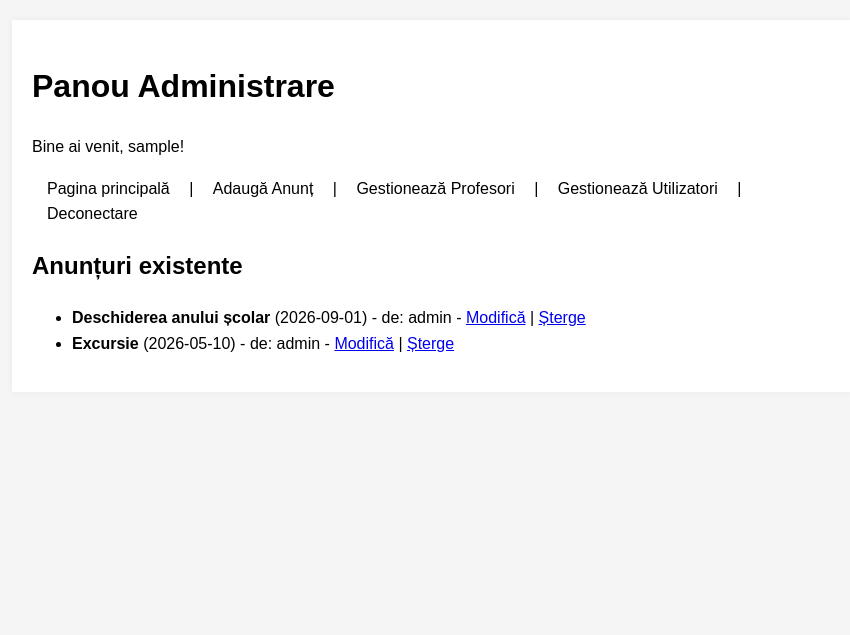
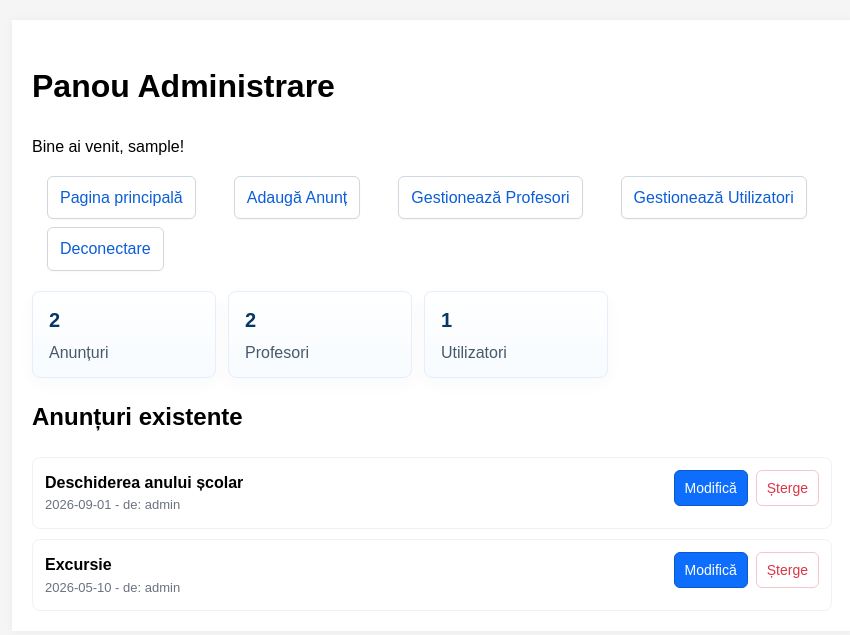
Before and after one commit to zbardian/scoala_gimnaziala, a PHP site: page /admin/dashboard.php in a window 1280 px wide. Shown: the top 635 px of the page, without its empty margins (208-1058 px from the left). Run offline with PHP 8.4, Linux system fonts and the light colour scheme; the visitor is signed in with stand-in values (Sample User, id 1); data comes from the database, SQL or seed files in the repository.

Commit message:
commit 17

```diff
--- a/admin/dashboard.php
+++ b/admin/dashboard.php
@@ -19,36 +19,57 @@ function is_admin() {
     <main class="container">
         <h1>Panou Administrare</h1>
         <p>Bine ai venit, <?php echo htmlspecialchars($_SESSION['username'], ENT_QUOTES, 'UTF-8'); ?>!</p>
-        <nav>
-            <a href="/sg/index.php">Pagina principală</a> |
-            <a href="adauga_anunt.php">Adaugă Anunț</a> |
-<!--            <a href="modifica_anunt.php">Modifică Anunț</a> |
-            <a href="sterge_anunt.php">Șterge Anunț</a> | -->
-            <a href="profesori.php">Gestionează Profesori</a> |
+        <nav class="admin-nav">
+            <a href="/sg/index.php">Pagina principală</a>
+            <a href="adauga_anunt.php">Adaugă Anunț</a>
+            <a href="profesori.php">Gestionează Profesori</a>
             <?php if (is_admin()): ?>
-                <a href="users.php">Gestionează Utilizatori</a> |
+                <a href="users.php">Gestionează Utilizatori</a>
             <?php endif; ?>
             <a href="logout.php">Deconectare</a>
         </nav>
+
+        <div class="stats-row">
+            <div class="stat-card">
+                <h3><?php
+                $countA = mysqli_fetch_row(mysqli_query($conn, 'SELECT COUNT(*) FROM anunturi'))[0] ?? 0;
+                echo (int)$countA;
+                ?></h3>
+                <p>Anunțuri</p>
+            </div>
+            <div class="stat-card">
+                <h3><?php
+                $countP = mysqli_fetch_row(mysqli_query($conn, 'SELECT COUNT(*) FROM profesori'))[0] ?? 0;
+                echo (int)$countP;
+                ?></h3>
+                <p>Profesori</p>
+            </div>
+            <div class="stat-card">
+                <h3><?php
+                $countU = mysqli_fetch_row(mysqli_query($conn, 'SELECT COUNT(*) FROM utilizatori'))[0] ?? 0;
+                echo (int)$countU;
+                ?></h3>
+                <p>Utilizatori</p>
+            </div>
+        </div>
 
         <h2>Anunțuri existente</h2>
         <?php
         $sql = "SELECT a.*, u.username FROM anunturi a LEFT JOIN utilizatori u ON a.id_utilizator = u.id_utilizator ORDER BY data_publicare DESC";
         $res = mysqli_query($conn, $sql);
         if ($res && mysqli_num_rows($res) > 0) {
-            echo '<ul>';
+            echo '<ul class="announcements">';
             while ($r = mysqli_fetch_assoc($res)) {
                 $id = (int)$r['id_anunt'];
                 $title = htmlspecialchars($r['titlu'], ENT_QUOTES,'UTF-8');
                 $date = htmlspecialchars($r['data_publicare'],ENT_QUOTES,'UTF-8');
                 $author = htmlspecialchars($r['username'] ?? 'anonim',ENT_QUOTES,'UTF-8');
-                echo '<li><strong>'.$title.'</strong> ('.$date.') - de: '.$author;
-                // edit link for admin and editor
-                echo ' - <a href="modifica_anunt.php?id='.$id.'">Modifică</a>';
-                // delete link only for admin
-                if (is_admin()) {
-                    echo ' | <a href="sterge_anunt.php?id='.$id.'" onclick="return confirm(\'Ștergi anunț?\')">Șterge</a>';
-                }
+                echo '<li class="announcement-item">';
+                echo '<div><strong>'.$title.'</strong><div class="announcement-meta">'.$date.' - de: '.$author.'</div></div>';
+                echo '<div class="announcement-actions">';
+                echo '<a class="btn btn-edit" href="modifica_anunt.php?id='.$id.'">Modifică</a>';
+                if (is_admin()) echo ' <a class="btn btn-delete" href="sterge_anunt.php?id='.$id.'" onclick="return confirm(\'Ștergi anunț?\')">Șterge</a>';
+                echo '</div>';
                 echo '</li>';
             }
             echo '</ul>';
--- a/style.css
+++ b/style.css
@@ -51,3 +51,58 @@ footer {
     nav a { display:block; margin:6px 0; }
     main { margin: 10px; }
 }
+
+/* Admin dashboard styles */
+.admin-nav {
+    display: flex;
+    flex-wrap: wrap;
+    gap: 8px;
+    margin: 12px 0 20px;
+    align-items: center;
+}
+.admin-nav a {
+    background: #fff;
+    border: 1px solid #d0d7de;
+    color: #0b5ed7;
+    padding: 8px 12px;
+    border-radius: 6px;
+    text-decoration: none;
+    box-shadow: 0 1px 2px rgba(0,0,0,0.03);
+    transition: all 0.15s ease-in-out;
+}
+.admin-nav a:hover { transform: translateY(-2px); box-shadow: 0 4px 12px rgba(0,0,0,0.06); }
+
+.stats-row {
+    display:flex;
+    gap:12px;
+    margin-bottom:18px;
+    flex-wrap:wrap;
+}
+.stat-card {
+    background: linear-gradient(180deg,#ffffff,#f7fbff);
+    border:1px solid #e6eefc;
+    padding:12px 16px;
+    border-radius:8px;
+    min-width:150px;
+    box-shadow: 0 6px 18px rgba(10,50,100,0.03);
+}
+.stat-card h3 { margin:0; font-size:20px; color:#073763; }
+.stat-card p { margin:4px 0 0; color:#465a6b; }
+
+.announcements { list-style:none; padding:0; margin:0; display:flex; flex-direction:column; gap:10px; }
+.announcement-item {
+    display:flex; justify-content:space-between; align-items:flex-start;
+    gap:12px; padding:12px; border-radius:8px; background:#fff; border:1px solid #edf2f7;
+}
+.announcement-meta { color:#6b7280; font-size:13px; }
+.announcement-actions { display:flex; gap:8px; }
+.btn { padding:6px 10px; border-radius:6px; text-decoration:none; font-size:14px; }
+.btn-edit { background:#0d6efd; color:#fff; border:1px solid #0a58ca; }
+.btn-delete { background:#fff; color:#dc3545; border:1px solid #f5c6cb; }
+.btn:hover { filter:brightness(0.98); transform:translateY(-1px); }
+
+@media (max-width:700px) {
+    .stat-card { min-width:120px; }
+    .announcement-item { flex-direction:column; align-items:stretch; }
+    .announcement-actions { justify-content:flex-start; }
+}
```
